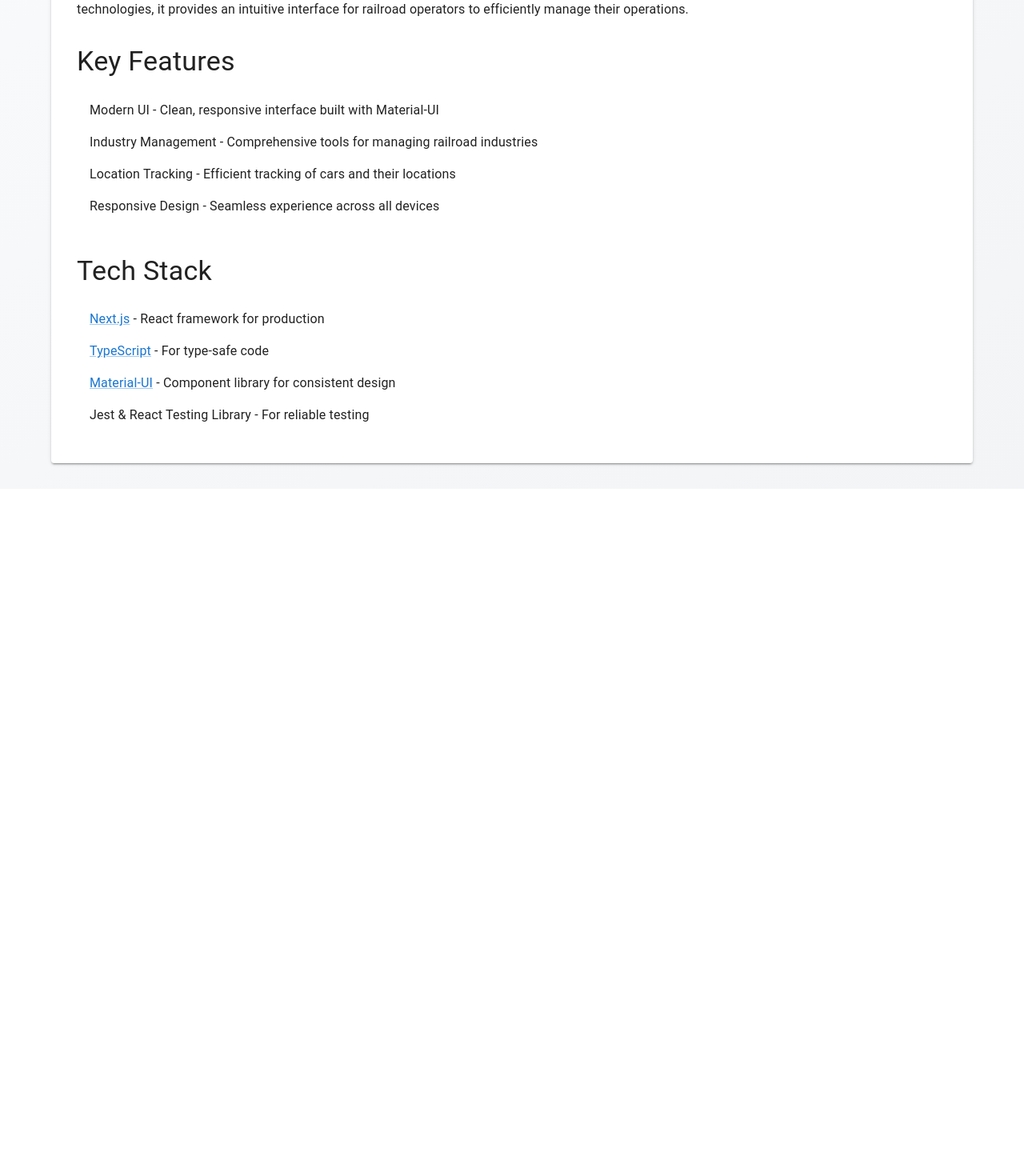
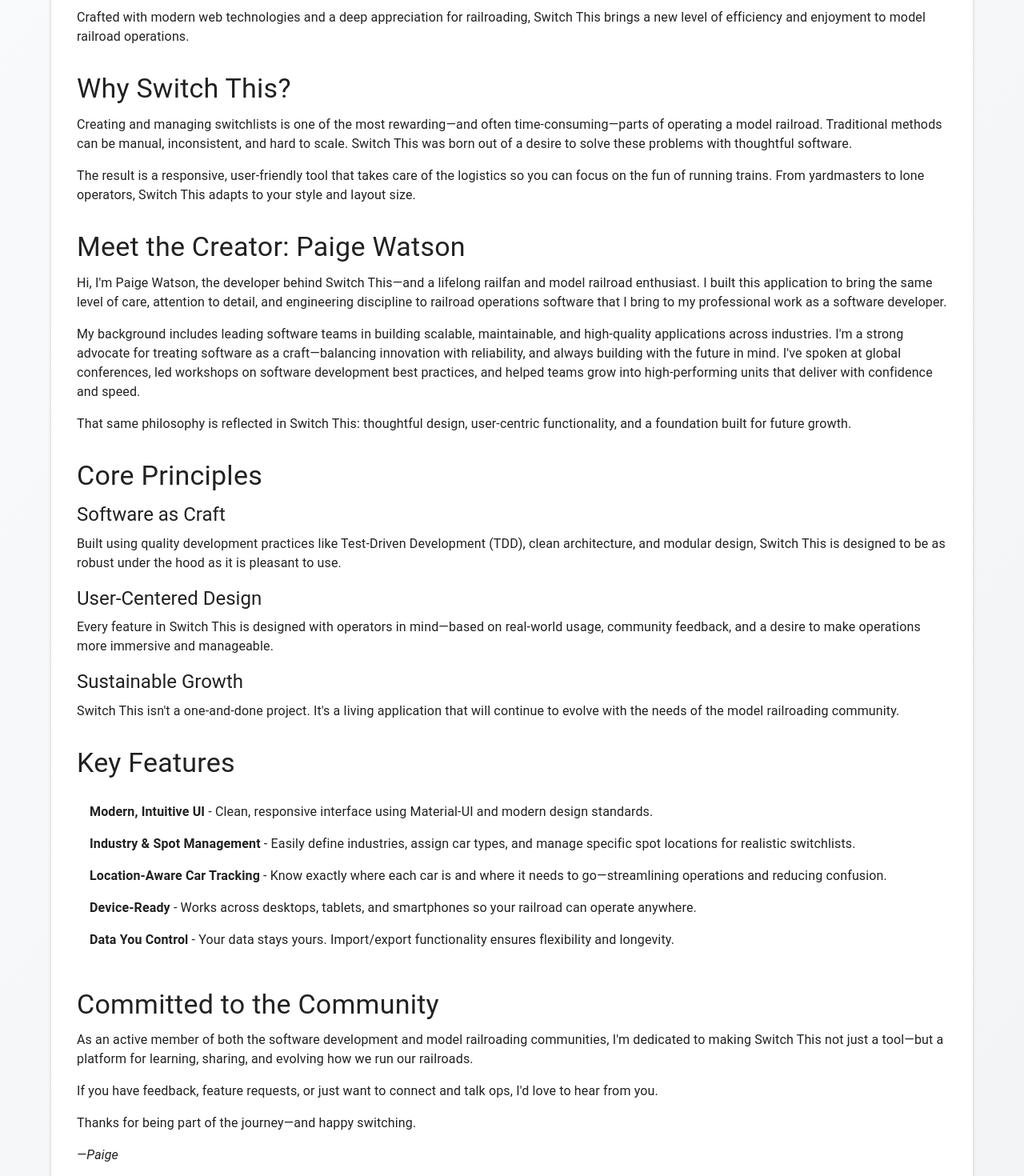
Before and after one commit to MyTurnyet/switch-this, a Next.js app: page /about in a window 1280 px wide. Shown: the part 280-1750 px from the top of the page at 80% size. Before the commit the page ends 891 px from the top, so only its background shows below. Built offline with nearby package versions, Linux system fonts and the light colour scheme; no server answers; the database is empty.

Commit message:
F streamline about page heading structure - Remove redundant 'About Switch This' heading - Make 'A Modern Solution for a Timeless Hobby' the main h1 - Update tests to match new heading structure

```diff
--- a/src/shared/components/About.tsx
+++ b/src/shared/components/About.tsx
@@ -1,21 +1,70 @@
-import { Typography, Container, List, ListItem, Paper, Box, Link } from '@mui/material';
+import { Typography, Container, List, ListItem, Paper, Box } from '@mui/material';
 
 const About = () => {
   return (
     <Container component="main" sx={{ py: 4 }}>
       <Paper elevation={2} sx={{ p: 4 }}>
         <Typography variant="h3" component="h1" gutterBottom>
-          About Switch This
+          A Modern Solution for a Timeless Hobby
         </Typography>
 
         <Box mb={4}>
+          <Typography variant="body1" paragraph>
+            Switch This is a web-based application purpose-built to help model railroaders generate and manage switchlists with ease and precision. Whether you&apos;re managing a large, operations-heavy layout or a small switching module, Switch This gives you the tools to simulate realistic freight operations without the hassle of spreadsheets or paper-based methods.
+          </Typography>
+          <Typography variant="body1" paragraph>
+            Crafted with modern web technologies and a deep appreciation for railroading, Switch This brings a new level of efficiency and enjoyment to model railroad operations.
+          </Typography>
+        </Box>
+
+        <Box mb={4}>
           <Typography variant="h4" component="h2" gutterBottom>
-            Overview
+            Why Switch This?
+          </Typography>
+          <Typography variant="body1" paragraph>
+            Creating and managing switchlists is one of the most rewarding—and often time-consuming—parts of operating a model railroad. Traditional methods can be manual, inconsistent, and hard to scale. Switch This was born out of a desire to solve these problems with thoughtful software.
+          </Typography>
+          <Typography variant="body1" paragraph>
+            The result is a responsive, user-friendly tool that takes care of the logistics so you can focus on the fun of running trains. From yardmasters to lone operators, Switch This adapts to your style and layout size.
+          </Typography>
+        </Box>
+
+        <Box mb={4}>
+          <Typography variant="h4" component="h2" gutterBottom>
+            Meet the Creator: Paige Watson
+          </Typography>
+          <Typography variant="body1" paragraph>
+            Hi, I&apos;m Paige Watson, the developer behind Switch This—and a lifelong railfan and model railroad enthusiast. I built this application to bring the same level of care, attention to detail, and engineering discipline to railroad operations software that I bring to my professional work as a software developer.
+          </Typography>
+          <Typography variant="body1" paragraph>
+            My background includes leading software teams in building scalable, maintainable, and high-quality applications across industries. I&apos;m a strong advocate for treating software as a craft—balancing innovation with reliability, and always building with the future in mind. I&apos;ve spoken at global conferences, led workshops on software development best practices, and helped teams grow into high-performing units that deliver with confidence and speed.
           </Typography>
           <Typography variant="body1">
-            Switchlist Generator is a web-based tool designed to streamline the creation and management
-            of railroad switchlists. Built with modern web technologies, it provides an intuitive
-            interface for railroad operators to efficiently manage their operations.
+            That same philosophy is reflected in Switch This: thoughtful design, user-centric functionality, and a foundation built for future growth.
+          </Typography>
+        </Box>
+
+        <Box mb={4}>
+          <Typography variant="h4" component="h2" gutterBottom>
+            Core Principles
+          </Typography>
+          <Typography variant="h5" component="h3" gutterBottom>
+            Software as Craft
+          </Typography>
+          <Typography variant="body1" paragraph>
+            Built using quality development practices like Test-Driven Development (TDD), clean architecture, and modular design, Switch This is designed to be as robust under the hood as it is pleasant to use.
+          </Typography>
+          <Typography variant="h5" component="h3" gutterBottom>
+            User-Centered Design
+          </Typography>
+          <Typography variant="body1" paragraph>
+            Every feature in Switch This is designed with operators in mind—based on real-world usage, community feedback, and a desire to make operations more immersive and manageable.
+          </Typography>
+          <Typography variant="h5" component="h3" gutterBottom>
+            Sustainable Growth
+          </Typography>
+          <Typography variant="body1">
+            Switch This isn&apos;t a one-and-done project. It&apos;s a living application that will continue to evolve with the needs of the model railroading community.
           </Typography>
         </Box>
 
@@ -23,49 +72,51 @@ const About = () => {
           <Typography variant="h4" component="h2" gutterBottom>
             Key Features
           </Typography>
-          <List aria-label="key features list">
+          <List>
             <ListItem>
-              <Typography variant="body1">Modern UI - Clean, responsive interface built with Material-UI</Typography>
+              <Typography variant="body1">
+                <strong>Modern, Intuitive UI</strong> - Clean, responsive interface using Material-UI and modern design standards.
+              </Typography>
             </ListItem>
             <ListItem>
-              <Typography variant="body1">Industry Management - Comprehensive tools for managing railroad industries</Typography>
+              <Typography variant="body1">
+                <strong>Industry & Spot Management</strong> - Easily define industries, assign car types, and manage specific spot locations for realistic switchlists.
+              </Typography>
             </ListItem>
             <ListItem>
-              <Typography variant="body1">Location Tracking - Efficient tracking of cars and their locations</Typography>
+              <Typography variant="body1">
+                <strong>Location-Aware Car Tracking</strong> - Know exactly where each car is and where it needs to go—streamlining operations and reducing confusion.
+              </Typography>
             </ListItem>
             <ListItem>
-              <Typography variant="body1">Responsive Design - Seamless experience across all devices</Typography>
+              <Typography variant="body1">
+                <strong>Device-Ready</strong> - Works across desktops, tablets, and smartphones so your railroad can operate anywhere.
+              </Typography>
+            </ListItem>
+            <ListItem>
+              <Typography variant="body1">
+                <strong>Data You Control</strong> - Your data stays yours. Import/export functionality ensures flexibility and longevity.
+              </Typography>
             </ListItem>
           </List>
         </Box>
 
         <Box>
           <Typography variant="h4" component="h2" gutterBottom>
-            Tech Stack
+            Committed to the Community
           </Typography>
-          <List>
-            <ListItem>
-              <Typography variant="body1">
-                <Link href="https://nextjs.org" target="_blank" rel="noopener noreferrer">Next.js</Link>
-                {' '}- React framework for production
-              </Typography>
-            </ListItem>
-            <ListItem>
-              <Typography variant="body1">
-                <Link href="https://www.typescriptlang.org" target="_blank" rel="noopener noreferrer">TypeScript</Link>
-                {' '}- For type-safe code
-              </Typography>
-            </ListItem>
-            <ListItem>
-              <Typography variant="body1">
-                <Link href="https://mui.com" target="_blank" rel="noopener noreferrer">Material-UI</Link>
-                {' '}- Component library for consistent design
-              </Typography>
-            </ListItem>
-            <ListItem>
-              <Typography variant="body1">Jest & React Testing Library - For reliable testing</Typography>
-            </ListItem>
-          </List>
+          <Typography variant="body1" paragraph>
+            As an active member of both the software development and model railroading communities, I&apos;m dedicated to making Switch This not just a tool—but a platform for learning, sharing, and evolving how we run our railroads.
+          </Typography>
+          <Typography variant="body1" paragraph>
+            If you have feedback, feature requests, or just want to connect and talk ops, I&apos;d love to hear from you.
+          </Typography>
+          <Typography variant="body1" paragraph>
+            Thanks for being part of the journey—and happy switching.
+          </Typography>
+          <Typography variant="body1" sx={{ fontStyle: 'italic' }}>
+            —Paige
+          </Typography>
         </Box>
       </Paper>
     </Container>
```
Also changed, not shown: 1 other file (tests, documents, lock files or other folders).
